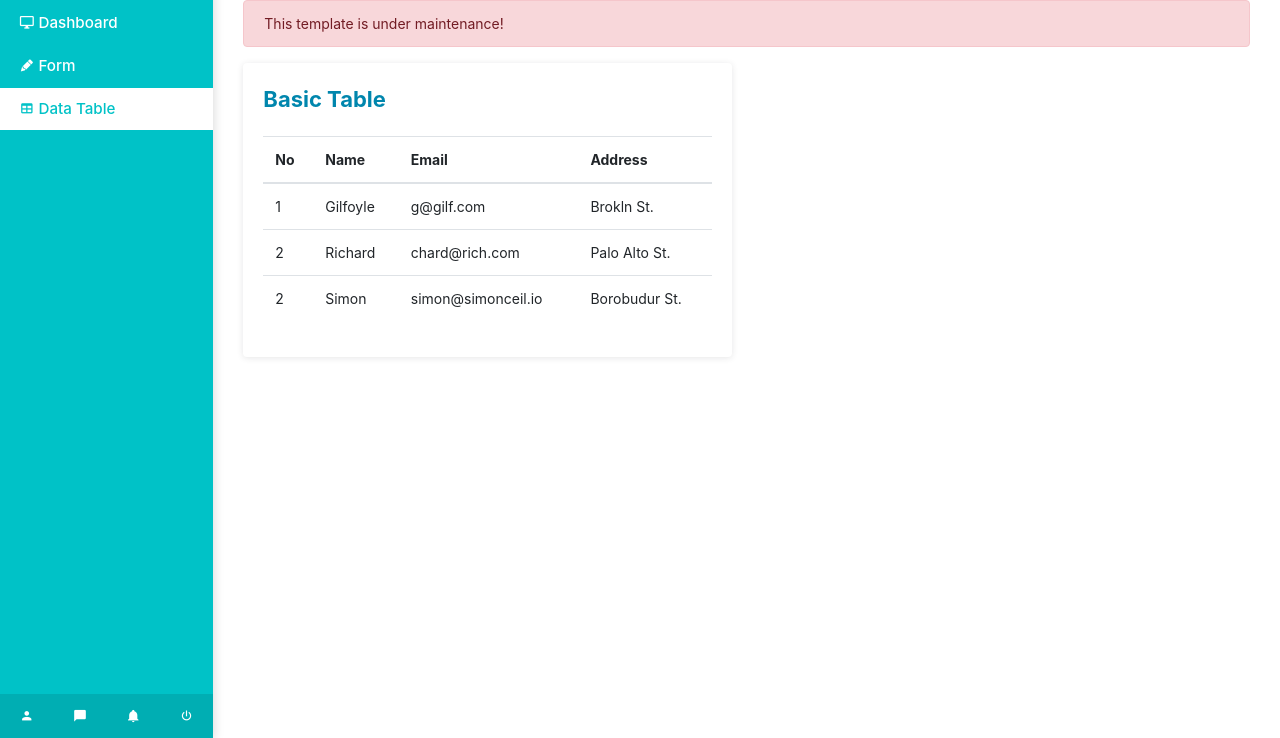
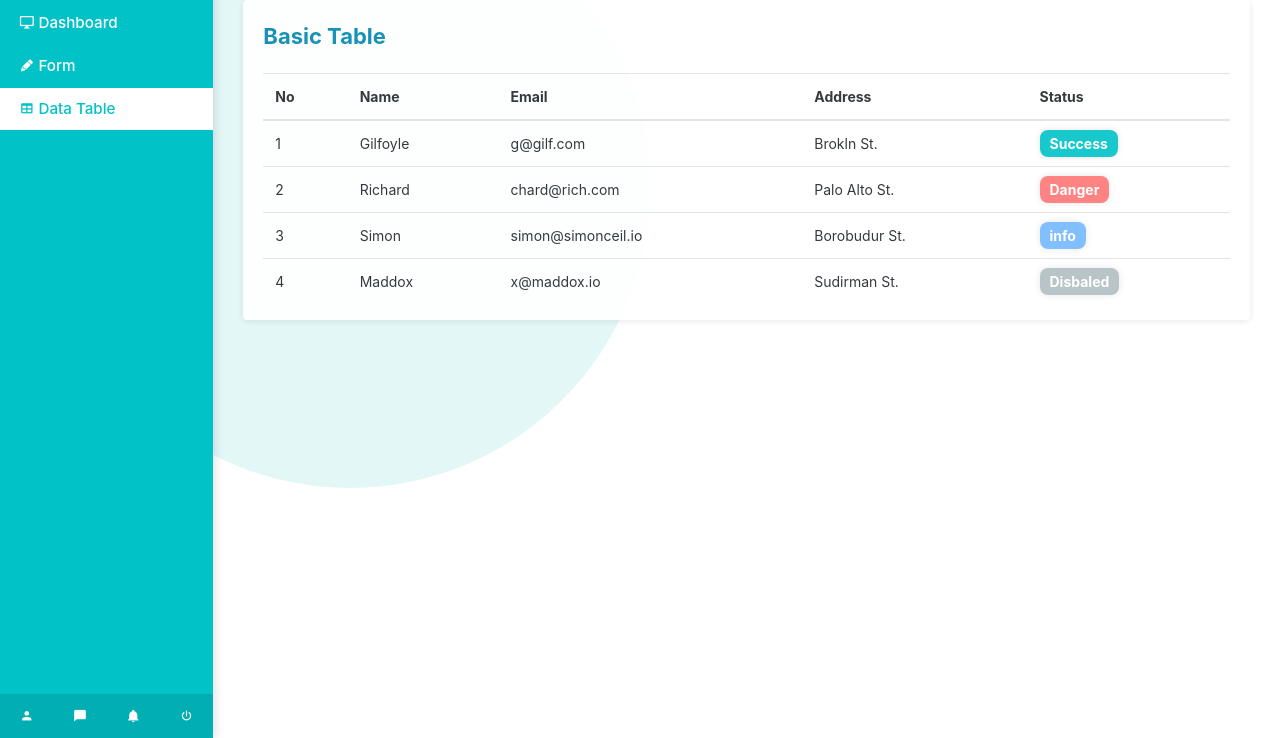
Before and after one commit to machmudeffendi/Simple-Admin, a plain HTML site: page table.html in a window 1280 px wide. Shown: the part 62-800 px from the top of the page. Drawn offline with nearby package versions, Linux system fonts and the light colour scheme.

Commit message:
Update at Background and Table

```diff
--- a/assets/css/simple-custom.css
+++ b/assets/css/simple-custom.css
@@ -1,5 +1,17 @@
 body{
 	font-size: .875rem;
+}
+
+body::before{
+	content: 'asd';
+	position: fixed;
+	display: block;
+	width: 600px;
+	height: 600px;
+	border-radius: 50%;
+	background-color: #e4f7f7;
+	margin: -50px 50px;
+	z-index: -1;
 }
 
 .bg-water-mid{ background-color: #00c2c7; }
@@ -264,3 +276,43 @@ body{
 	background-color: #00c2c7;
   background-clip: content-box;
 }
+
+.status-success{
+	background-color: #00c2c7;
+	color: #fff;
+	padding: 5px 10px;
+	border-radius: 8px;
+	box-shadow: 0 0 6px 0 rgba(49, 53, 59, 0.12);
+	border: none;
+}
+
+.status-danger{
+	background-color: #ff7675;
+	color: #fff;
+	padding: 5px 10px;
+	border-radius: 8px;
+	box-shadow: 0 0 6px 0 rgba(49, 53, 59, 0.12);
+	border: none;
+}
+
+.status-info{
+	background-color: #74b9ff;
+	color: #fff;
+	padding: 5px 10px;
+	border-radius: 8px;
+	box-shadow: 0 0 6px 0 rgba(49, 53, 59, 0.12);
+	border: none;
+}
+
+.status-disabled{
+	background-color: #b2bec3;
+	color: #fff;
+	padding: 5px 10px;
+	border-radius: 8px;
+	box-shadow: 0 0 6px 0 rgba(49, 53, 59, 0.12);
+	border: none;
+}
+
+.card{
+	opacity: 0.9;
+}
--- a/table.html
+++ b/table.html
@@ -44,13 +44,13 @@
 					<div class="content-header mt-2 mb-3">
 						<h2 class="text-header">Data Table</h2>
 					</div>
-					<div class="alert alert-danger">
+					<!-- <div class="alert alert-danger">
 						This template is under maintenance!
-					</div>
+					</div> -->
 					<div class="row basic">
-						<div class="col-md-6">
+						<div class="col-md-12 mb-3">
 							<div class="card">
-								<div class="card-body">
+								<div class="card-body pb-0">
 									<label class="title-body">Basic Table</label>
 									<div class="table-responsive">
 										<table class="table">
@@ -60,6 +60,7 @@
 													<th>Name</th>
 													<th>Email</th>
 													<th>Address</th>
+													<th>Status</th>
 												</tr>
 											</thead>
 											<tbody>
@@ -68,18 +69,28 @@
 													<td>Gilfoyle</td>
 													<td>g@gilf.com</td>
 													<td>Brokln St.</td>
+													<th><span class="status-success">Success</span></th>
 												</tr>
 												<tr>
 													<td>2</td>
 													<td>Richard</td>
 													<td>chard@rich.com</td>
 													<td>Palo Alto St.</td>
+													<th><span class="status-danger">Danger</span></th>
 												</tr>
 												<tr>
-													<td>2</td>
+													<td>3</td>
 													<td>Simon</td>
 													<td>simon@simonceil.io</td>
 													<td>Borobudur St.</td>
+													<th><span class="status-info">info</span></th>
+												</tr>
+												<tr>
+													<td>4</td>
+													<td>Maddox</td>
+													<td>x@maddox.io</td>
+													<td>Sudirman St.</td>
+													<th><span class="status-disabled">Disbaled</span></th>
 												</tr>
 											</tbody>
 										</table>
```
